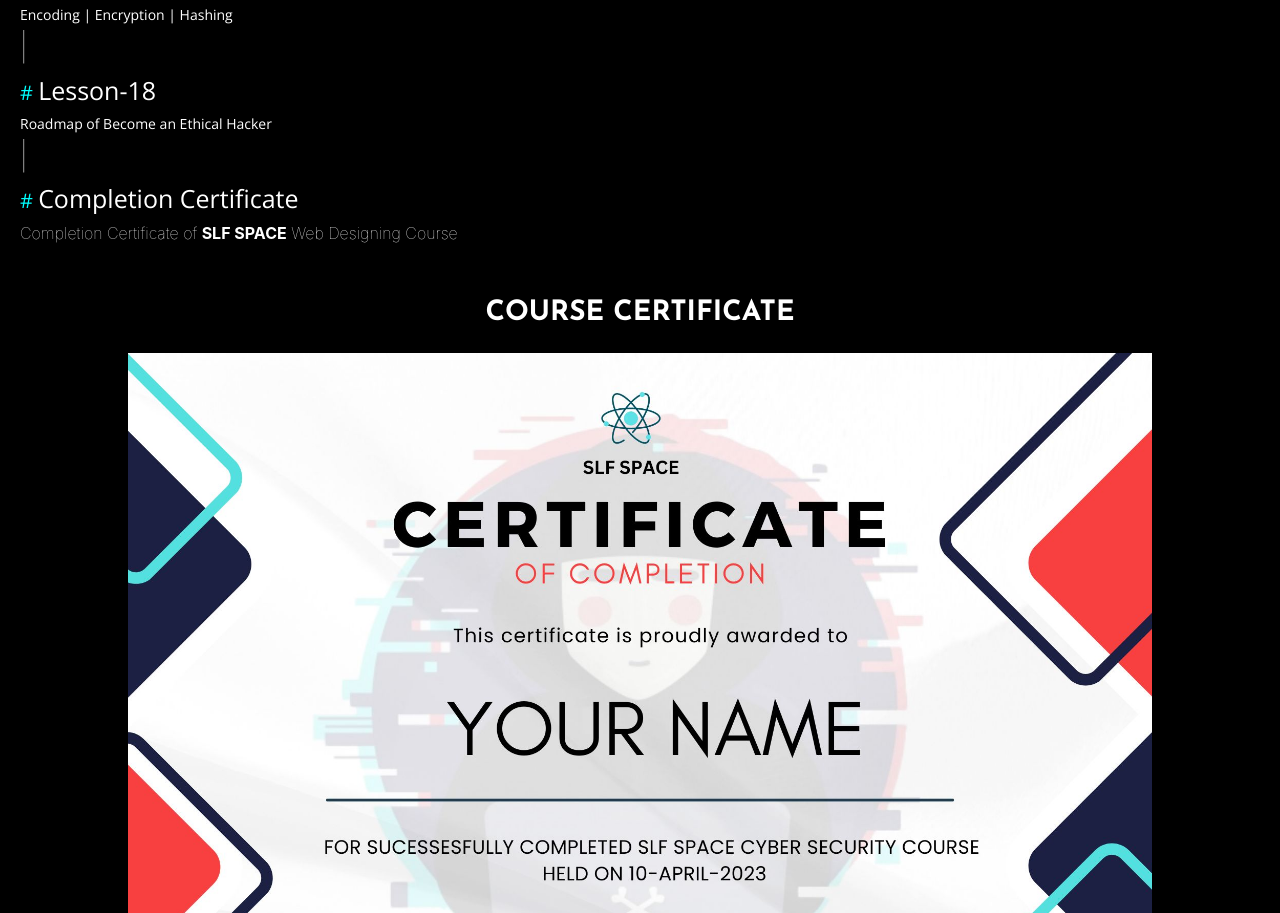
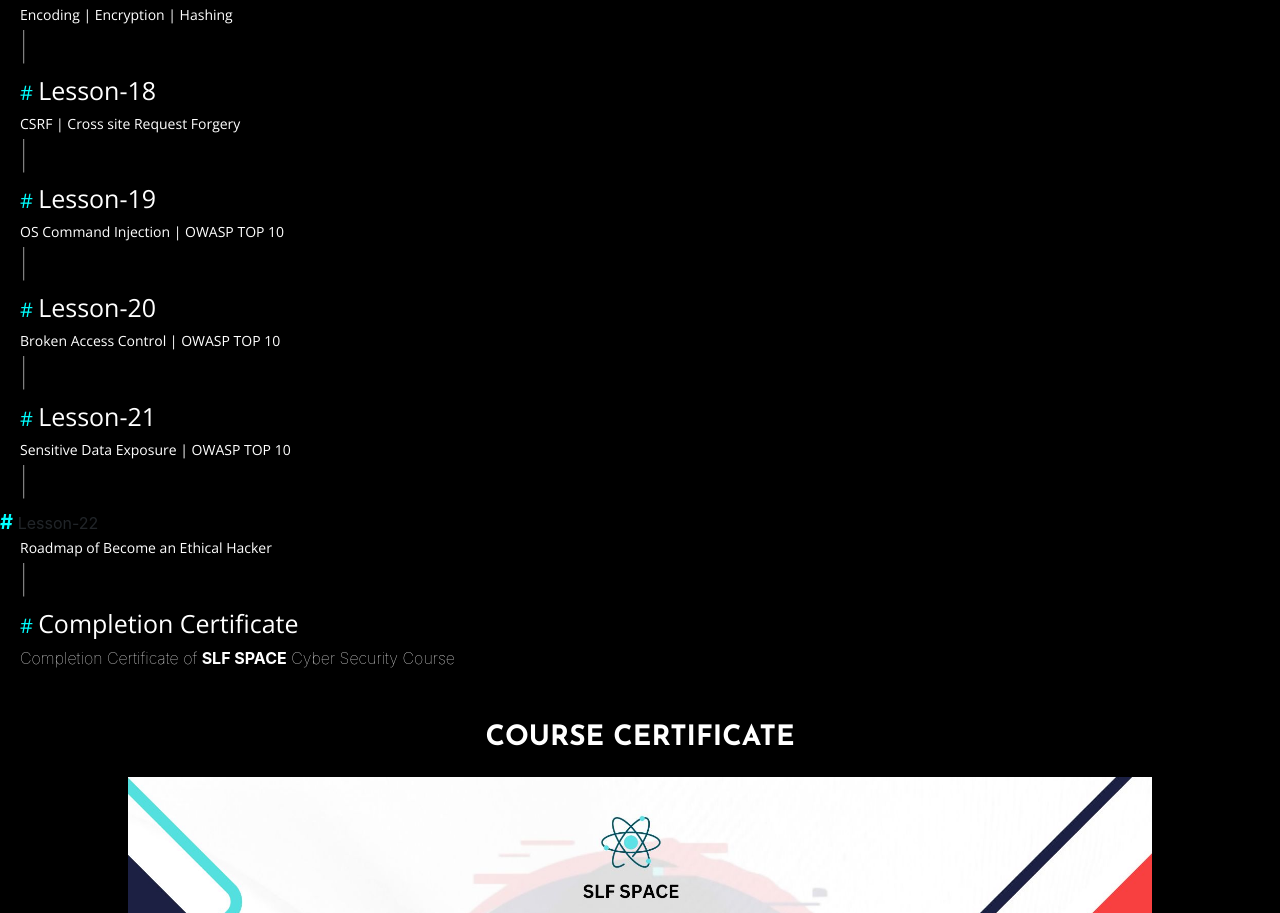
Before and after one commit to HfzzSulfikar/slfspace, a website: page cybersec.html in a window 1280 px wide. Shown: the part 2528-3441 px from the top of the page. Drawn offline with nearby package versions, Linux system fonts and the light colour scheme.

Commit message:
Update cybersec.html

```diff
--- a/cybersec.html
+++ b/cybersec.html
@@ -97,11 +97,23 @@
 <p style="color: white;font-weight: lighter;margin-left: 20px;margin-right: 15px;font-family: 'Open Sans', sans-serif;font-size: 14px;">Encoding | Encryption | Hashing</p>
 <h3 style="margin-left: 20px;color: white;font-weight: lighter;margin-top: -10px;">|</h3>
 <h2 style="margin-left: 20px;margin-top: -10px;color: white;font-weight: lighter;margin-top: 10px;font-family: 'Open Sans', sans-serif;font-size: 25px;"><strong style="font-size: 20px;color: aqua;"># </strong>Lesson-18</h2>
+<p style="color: white;font-weight: lighter;margin-left: 20px;margin-right: 15px;font-family: 'Open Sans', sans-serif;font-size: 14px;">CSRF | Cross site Request Forgery </p>
+<h3 style="margin-left: 20px;color: white;font-weight: lighter;margin-top: -10px;">|</h3>
+<h2 style="margin-left: 20px;margin-top: -10px;color: white;font-weight: lighter;margin-top: 10px;font-family: 'Open Sans', sans-serif;font-size: 25px;"><strong style="font-size: 20px;color: aqua;"># </strong>Lesson-19</h2>
+<p style="color: white;font-weight: lighter;margin-left: 20px;margin-right: 15px;font-family: 'Open Sans', sans-serif;font-size: 14px;">OS Command Injection | OWASP TOP 10 </p>
+<h3 style="margin-left: 20px;color: white;font-weight: lighter;margin-top: -10px;">|</h3>
+<h2 style="margin-left: 20px;margin-top: -10px;color: white;font-weight: lighter;margin-top: 10px;font-family: 'Open Sans', sans-serif;font-size: 25px;"><strong style="font-size: 20px;color: aqua;"># </strong>Lesson-20</h2>
+<p style="color: white;font-weight: lighter;margin-left: 20px;margin-right: 15px;font-family: 'Open Sans', sans-serif;font-size: 14px;">Broken Access Control |  OWASP TOP 10 </p>
+<h3 style="margin-left: 20px;color: white;font-weight: lighter;margin-top: -10px;">|</h3>
+<h2 style="margin-left: 20px;margin-top: -10px;color: white;font-weight: lighter;margin-top: 10px;font-family: 'Open Sans', sans-serif;font-size: 25px;"><strong style="font-size: 20px;color: aqua;"># </strong>Lesson-21</h2>
+<p style="color: white;font-weight: lighter;margin-left: 20px;margin-right: 15px;font-family: 'Open Sans', sans-serif;font-size: 14px;">Sensitive Data Exposure |  OWASP TOP 10 </p>
+<h3 style="margin-left: 20px;color: white;font-weight: lighter;margin-top: -10px;">|</h3
+<h2 style="margin-left: 20px;margin-top: -10px;color: white;font-weight: lighter;margin-top: 10px;font-family: 'Open Sans', sans-serif;font-size: 25px;"><strong style="font-size: 20px;color: aqua;"># </strong>Lesson-22</h2>
 <p style="color: white;font-weight: lighter;margin-left: 20px;margin-right: 15px;font-family: 'Open Sans', sans-serif;font-size: 14px;">Roadmap of Become an Ethical Hacker</p>
 <h3 style="margin-left: 20px;color: white;font-weight: lighter;margin-top: -10px;">|</h3>
 
 <h2 style="margin-left: 20px;margin-top: -10px;color: white;font-weight: lighter;margin-top: 10px;font-family: 'Open Sans', sans-serif;font-size: 25px;"><strong style="font-size: 20px;color: aqua;"># </strong>Completion Certificate</h2>
-<p style="color: white;font-weight: lighter;margin-left: 20px;margin-right: 15px;">Completion Certificate of <strong style="font-weight: bold;">SLF SPACE</strong> Web Designing Course </p>
+<p style="color: white;font-weight: lighter;margin-left: 20px;margin-right: 15px;">Completion Certificate of <strong style="font-weight: bold;">SLF SPACE</strong> Cyber Security Course </p>
 
 
 <section class="contact-section pt-5 pb-5">
```
